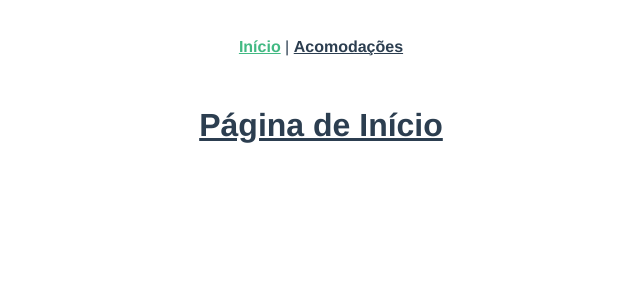
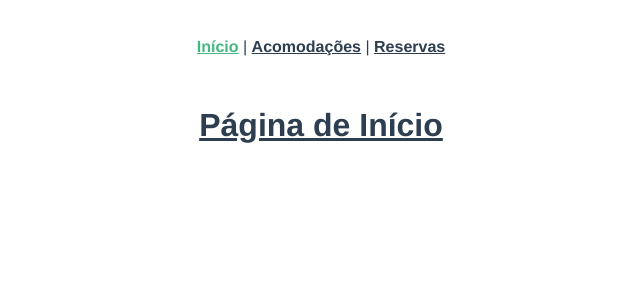
Before and after one commit to AndradeChris/vue-dom-hotel, a Vue app: page /#/ in a window 1280 px wide. Shown: the top 300 px of the page, without its empty margins (319-959 px from the left). Built offline with nearby package versions, Linux system fonts and the light colour scheme.

Commit message:
Create reserves router

```diff
--- a/src/App.vue
+++ b/src/App.vue
@@ -1,7 +1,8 @@
 <template>
   <nav>
     <router-link to="/">Início</router-link> |
-    <router-link to="/acomodacoes">Acomodações</router-link>
+    <router-link to="/acomodacoes">Acomodações</router-link> |
+    <router-link to="/reservas">Reservas</router-link>
   </nav>
   <router-view />
 </template>
--- a/src/router/index.js
+++ b/src/router/index.js
@@ -10,6 +10,11 @@ const routes = [
     path: '/acomodacoes',
     name: 'acomodacoes',
     component: () => import('../views/AccommodationsView.vue')
+  },
+  {
+    path: '/reservas',
+    name: 'reservas',
+    component: () => import('../views/ReservesView.vue')
   }
 ];
 
--- /dev/null
+++ b/src/views/ReservesView.vue
@@ -0,0 +1,13 @@
+<template>
+    <PrincipalTitle text="Página de Reservas"/>
+</template>
+
+<script>
+import PrincipalTitle from '@/components/PrincipalTitle.vue';
+export default{
+    name: 'ReservesView',
+    components:{
+        PrincipalTitle
+    }
+}
+</script>
```
Also changed, not shown: 1 other file (tests, documents, lock files or other folders).
